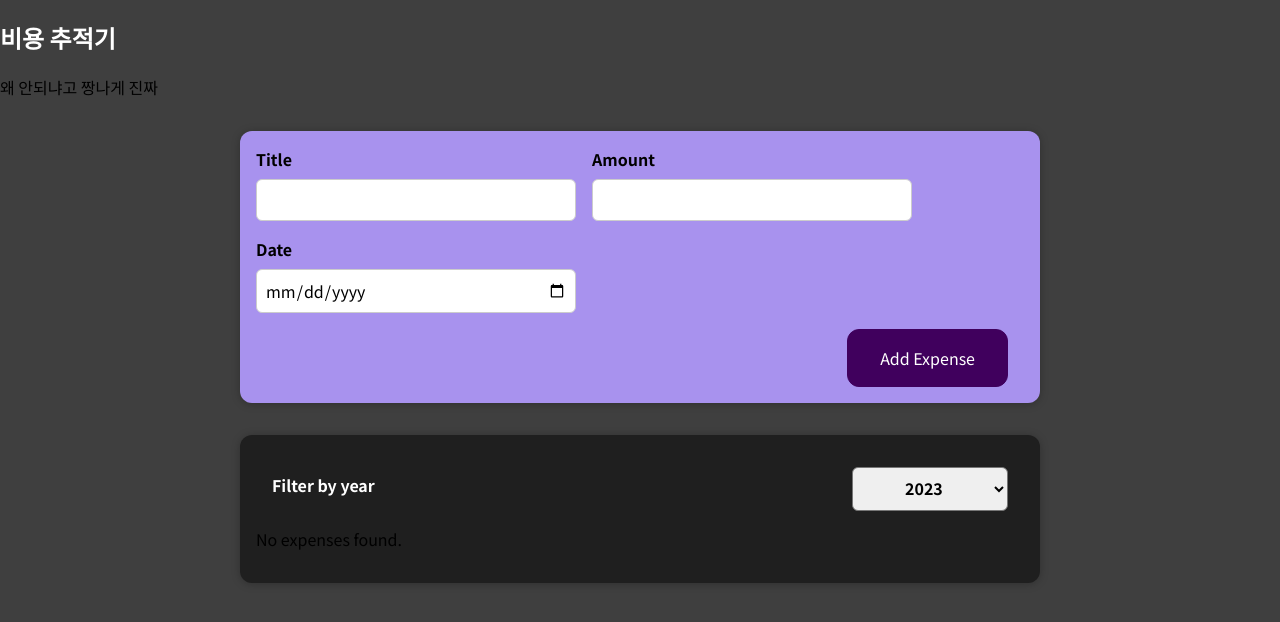
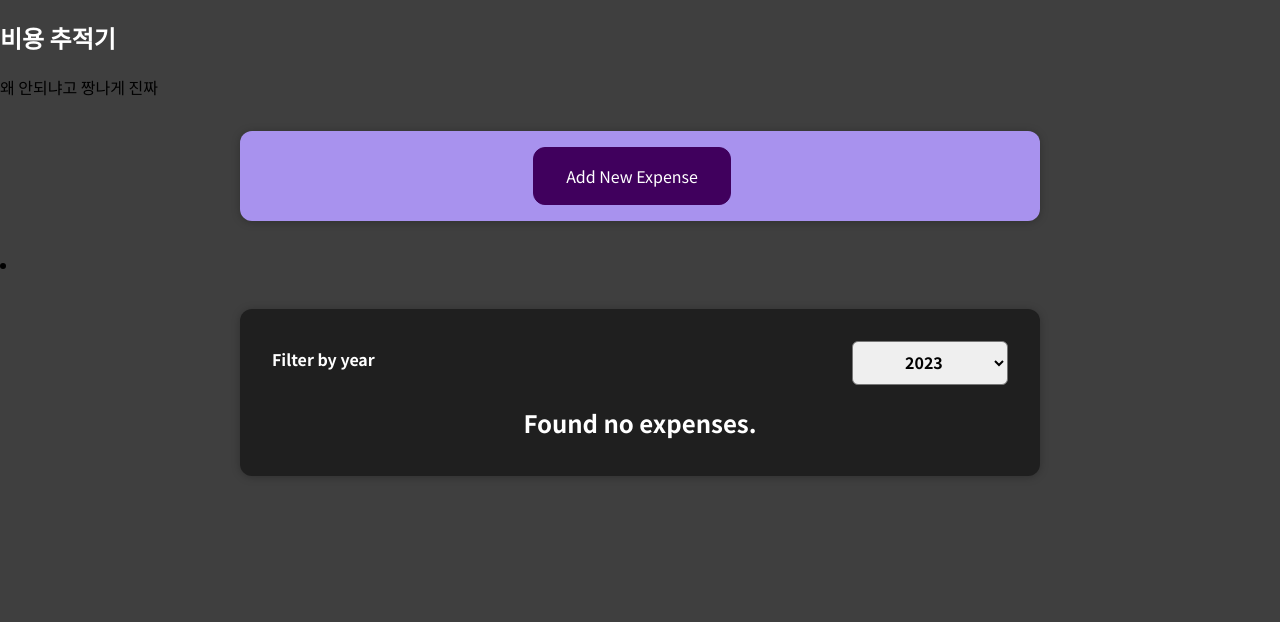
Before and after one commit to ssssojung/UDEMY_ReactStudy_1, a React (Create React App) app: page / in a window 1280 px wide. Shown: the top 622 px of the page. Built offline with nearby package versions, Linux system fonts and the light colour scheme.

Commit message:
75강 - 77강

```diff
--- a/src/components/Expenses.js
+++ b/src/components/Expenses.js
@@ -1,8 +1,7 @@
 import React, {useState} from 'react';
-import Item from './Item';
 import Card from './UI/Card';
 import ExpensesFilter from './ExpensesFilter';
-
+import ExpensesList from './ExpensesList';
 import './Expenses.css';
 
 function Expenses(props) {
@@ -16,27 +15,18 @@ function Expenses(props) {
         return items.date.getFullYear().toString() === filteredYear;
     });
 
-    let expensesContent = <p>No expenses found.</p>;
 
-    if(filtereditems.length > 0){
-        expensesContent = filtereditems.map((items) => (<Item
-            key = {items.id}
-            title = {items.title}
-            amount = {items.amount}
-            date = {items.date}
-        />));
-    }
 
     return (
-        <div>
+        <li>
             <Card className='expenses'>
-            <ExpensesFilter
-                selected={filteredYear}
-                onChangeFilter={filterChangeHandler}
-            />
-            {expensesContent}
+                <ExpensesFilter
+                    selected={filteredYear}
+                    onChangeFilter={filterChangeHandler}
+                />
+                <ExpensesList items={filtereditems}/>
             </Card>
-        </div>
+        </li>
 
     );
 }
--- /dev/null
+++ b/src/components/ExpensesList.css
@@ -0,0 +1,9 @@
+.expenses-list {
+    list-style: none;
+    padding: 0;
+  }
+
+  .expenses-list__fallback {
+    color: white;
+    text-align: center;
+  }
--- /dev/null
+++ b/src/components/ExpensesList.js
@@ -0,0 +1,23 @@
+import React from 'react';
+import Item from './Item';
+
+import './ExpensesList.css';
+function ExpensesList(props) {
+    if(props.items.length === 0){
+        return <h2 className='expenses-list__fallback'>Found no expenses.</h2>
+    }
+    return (
+        <ul className='expenses-list'>
+            {props.items.map((items) => (
+                <Item
+                    key = {items.id}
+                    title = {items.title}
+                    amount = {items.amount}
+                    date = {items.date}
+                />
+            ))}
+        </ul>
+    );
+}
+
+export default ExpensesList;
--- a/src/components/Item.js
+++ b/src/components/Item.js
@@ -15,7 +15,7 @@ function Item(props) {
         <Card className='expense-item'>
             <ItemsDate date={props.date}/>
             <div className='expense-item__description'>
-                <h2>{title}</h2>
+                <h2>{props.title}</h2>
                 <div className='expense-item__price'>${props.amount}</div>
             </div>
             <button onClick={clickHandler}>Change Title</button>
--- a/src/components/NewExpense/Expenseform.js
+++ b/src/components/NewExpense/Expenseform.js
@@ -45,6 +45,8 @@ function ExpenseForm(props) {
             amount : enteredAmount,
             date : new Date(enteredDate)
         };
+
+
         props.onSaveExpenseData(expenseData);
         //NewExpense컴포넌트에서 함수를 가지고와서 여기서 실행함
         setEnteredTitle('');
@@ -85,6 +87,7 @@ function ExpenseForm(props) {
                 </div>
             </div>
             <div className='new-expense__actions'>
+                <button type='button' onClick={props.onCancel}>Cancel</button>
                 <button type='submit'>Add Expense</button>
             </div>
         </form>
--- a/src/components/NewExpense/NewExpense.js
+++ b/src/components/NewExpense/NewExpense.js
@@ -1,20 +1,38 @@
-import React from 'react';
+import React, {useState} from 'react';
 
 import ExpenseForm from './ExpenseForm';
 import './NewExpense.css';
 
 function NewExpense(props) {
+    const[isEditing, setIsEditing] = useState(false);
+
     const saveExpenseDataHandler = (enterExpenseData) => {
         const expenseData = {
             ...enterExpenseData,
             id : Math.random().toString()
         };
-        props.onAddItem(expenseData)
+        props.onAddItem(expenseData);
+        setIsEditing(false);
+    };
+
+    const startEditingHandler = () => {
+        setIsEditing(true);
+    };
+    const stopEditingHandler = () => {
+        setIsEditing(false);
     };
 
     return (
         <div className='new-expense'>
-            <ExpenseForm onSaveExpenseData={saveExpenseDataHandler}/>
+            {!isEditing && (
+                <button onClick={startEditingHandler}>Add New Expense</button>
+            )}
+            {isEditing && (
+                <ExpenseForm
+                    onSaveExpenseData={saveExpenseDataHandler}
+                    onCancel={stopEditingHandler}
+                />
+            )}
         </div>
     );
 }
```
